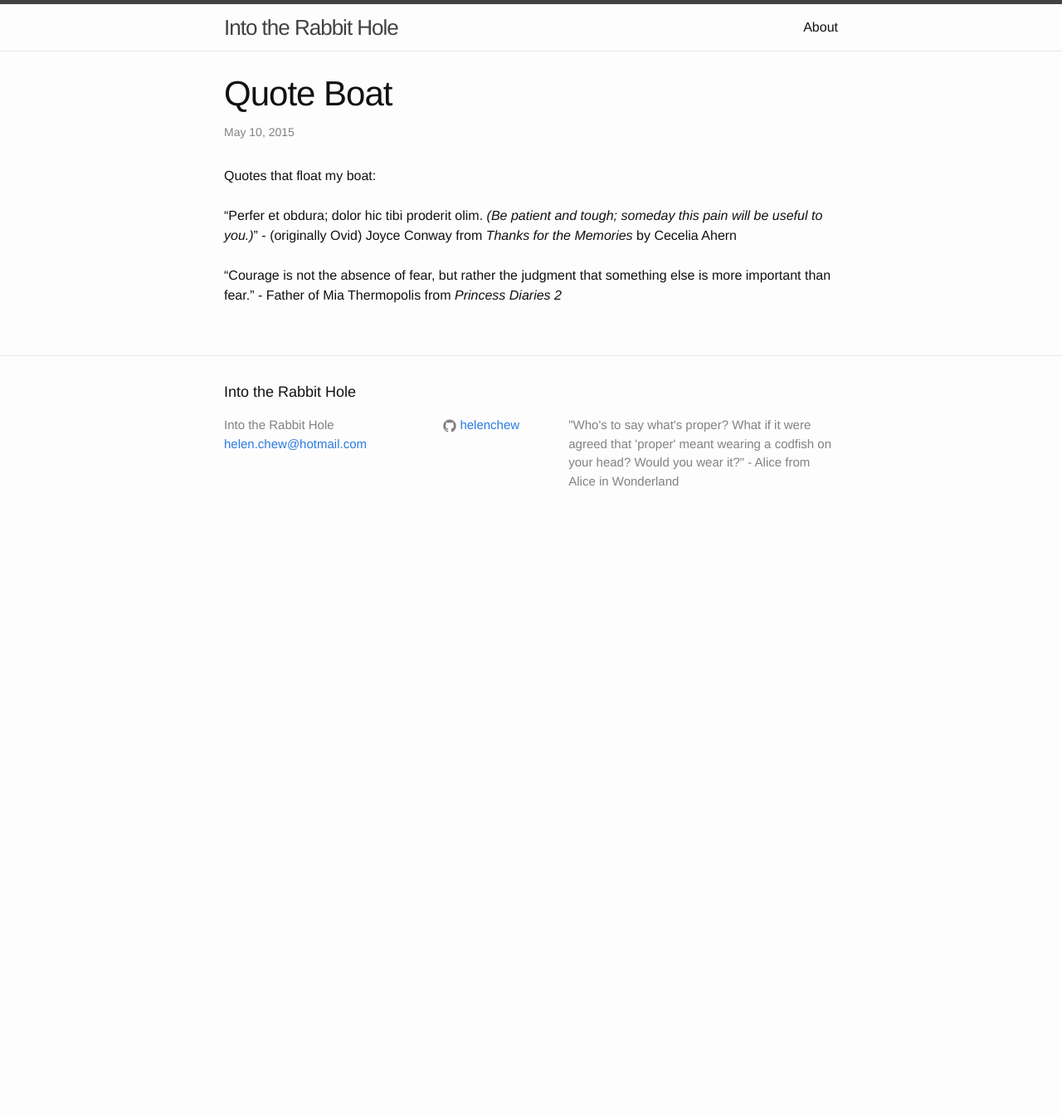
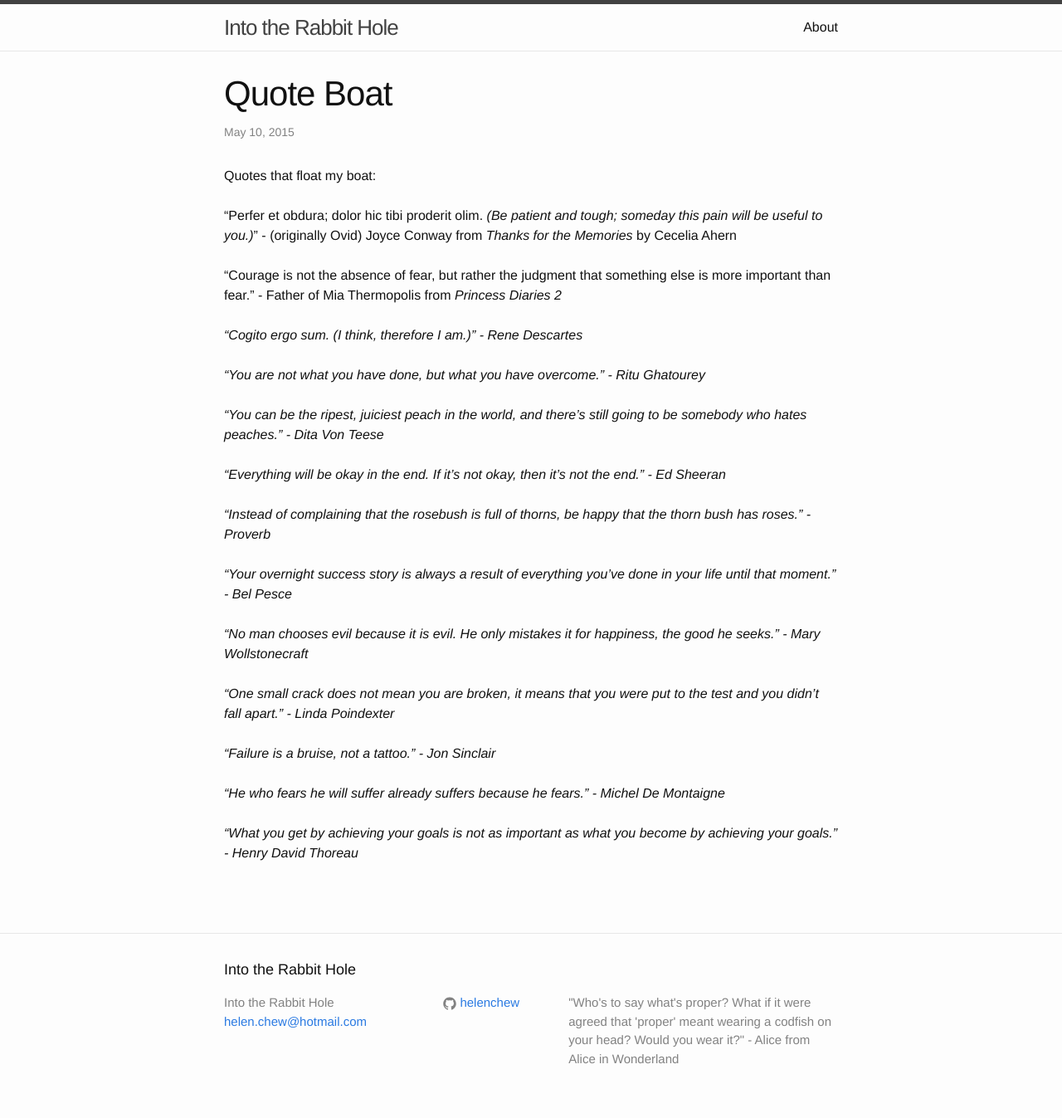
Before and after one commit to helenchew/helenchew.github.io, a Jekyll site: the page built from _posts/2015-05-10-quote-boat.markdown, in a window 1280 px wide. Shown: the whole page at 83% size. Built offline with Jekyll 4.4.1, drawn with Linux system fonts in a browser that asks for light colours; before the commit the page ends 900 px from its top, so only the background shows below that.

Commit message:
Quote Boat 6

```diff
--- a/_posts/2015-05-10-quote-boat.markdown
+++ b/_posts/2015-05-10-quote-boat.markdown
@@ -8,4 +8,27 @@ Quotes that float my boat:<br>
 <br>
 "Perfer et obdura; dolor hic tibi proderit olim. <i>(Be patient and tough; someday this pain will be useful to you.)</i>" - (originally Ovid) Joyce Conway from <i>Thanks for the Memories</i> by Cecelia Ahern <br>
 <br>
-"Courage is not the absence of fear, but rather the judgment that something else is more important than fear." - Father of Mia Thermopolis from <i>Princess Diaries 2<i/>
+"Courage is not the absence of fear, but rather the judgment that something else is more important than fear." - Father of Mia Thermopolis from <i>Princess Diaries 2<i/> <br>
+<br>
+"Cogito ergo sum. <i>(I think, therefore I am.)</i>" - Rene Descartes <br>
+<br>
+"You are not what you have done, but what you have overcome." - Ritu Ghatourey <br>
+<br>
+"You can be the ripest, juiciest peach in the world, and there's still going to be somebody who hates peaches." - Dita Von Teese <br>
+<br>
+"Everything will be okay in the end. If it's not okay, then it's not the end." - Ed Sheeran <br>
+<br>
+"Instead of complaining that the rosebush is full of thorns, be happy that the thorn bush has roses." - Proverb <br>
+<br>
+"Your overnight success story is always a result of everything you've done in your life until that moment." - Bel Pesce <br>
+<br>
+"No man chooses evil because it is evil. He only mistakes it for happiness, the good he seeks." - Mary Wollstonecraft <br>
+<br>
+"One small crack does not mean you are broken, it means that you were put to the test and you didn't fall apart." - Linda Poindexter <br>
+<br>
+"Failure is a bruise, not a tattoo." - Jon Sinclair <br>
+<br>
+"He who fears he will suffer already suffers because he fears." - Michel De Montaigne <br>
+<br>
+"What you get by achieving your goals is not as important as what you become by achieving your goals." - Henry David Thoreau <br>
+<br>
```
